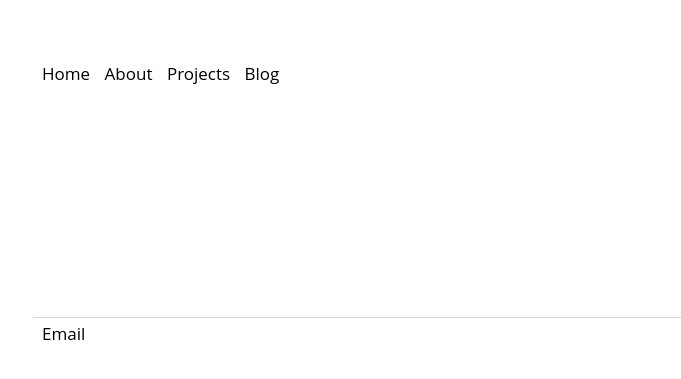
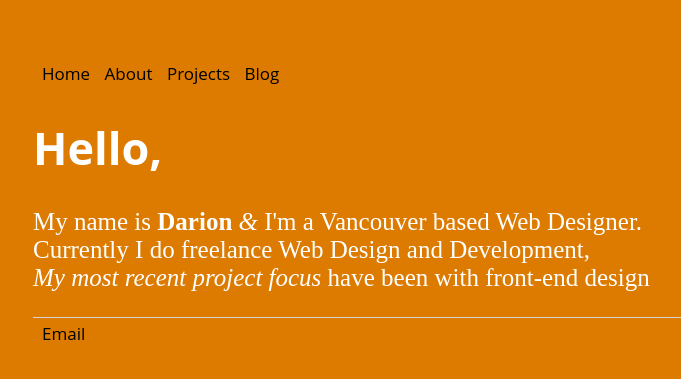
Before and after one commit to cosmicpepper/cosmicpepper.github.io, a Jekyll site: the page built from index.html, in a window 1280 px wide. Shown: the top 379 px of the page, without its empty margins (159-840 px from the left). Built offline with Jekyll 4.4.1, drawn with Linux system fonts in a browser that asks for light colours.

Commit message:
Update main.css

```diff
--- a/css/main.css
+++ b/css/main.css
@@ -2,7 +2,7 @@
 body {
 	margin: 60px auto;
 	width: 70%;
-	color:#dc7b00;
+	background:#dc7b00;
 }
 
 h1, h2, h3, h4 {
```
